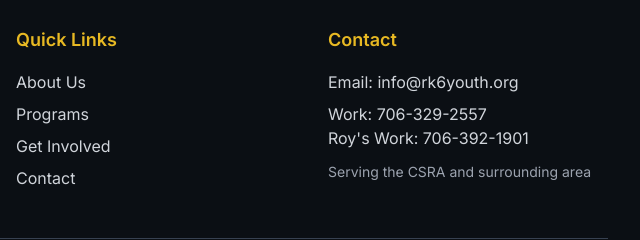
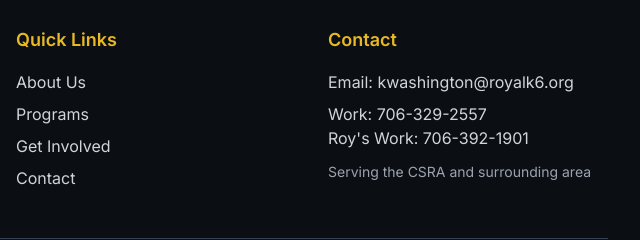
Before and after one commit to MochaMalibuKen/RoyalK6, an Eleventy site: page src/index.html in a window 1280 px wide. Shown: the part 5196-5436 px from the top of the page, 640-1280 px from the left. Built offline with nearby package versions, Linux system fonts and the light colour scheme; Eleventy itself is replaced by a stand-in of ours; files that its build step writes are made by us from their sources.

Commit message:
Remove info@rk6youth.org reference

```diff
--- a/src/_includes/layout.html
+++ b/src/_includes/layout.html
@@ -149,7 +149,7 @@
                 <!-- Contact Info -->
                 <div>
                     <h3 class="text-lg font-semibold mb-4 text-rk6-gold">Contact</h3>
-                    <p class="text-gray-300 mb-2">Email: info@rk6youth.org</p>
+                    <p class="text-gray-300 mb-2">Email: kwashington@royalk6.org</p>
                     <p class="text-gray-300">Work: 706-329-2557</p>
                     <p class="text-gray-300">Roy's Work: 706-392-1901</p>
                     <p class="text-gray-400 text-sm mt-3">Serving the CSRA and surrounding area</p>
```
